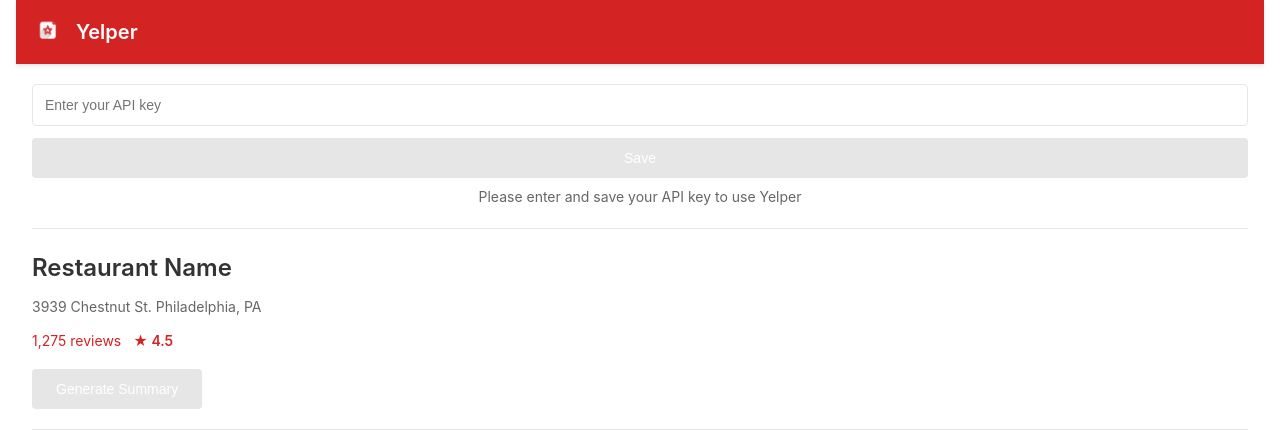
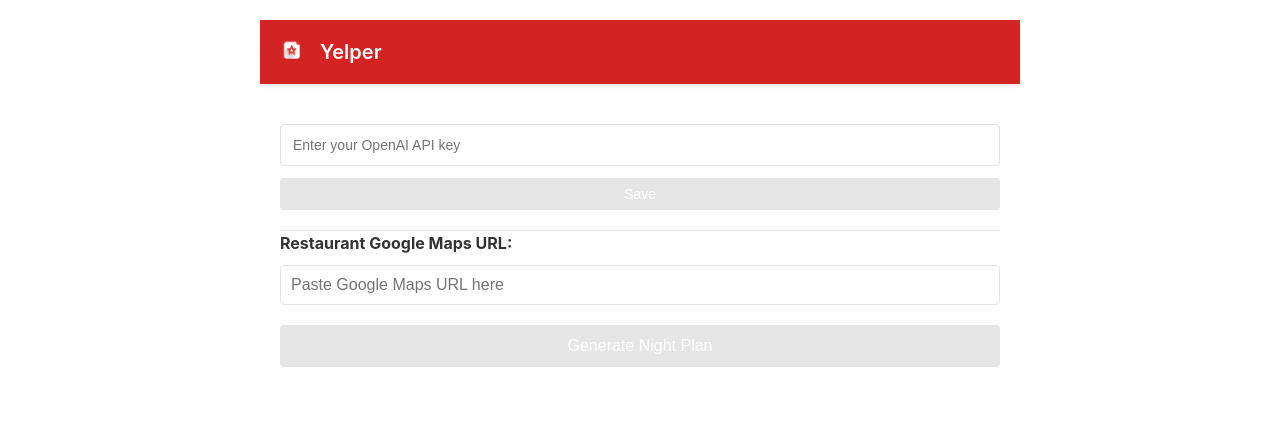
Before and after one commit to hajoon00/3500-team9, a React (Vite) app: page / in a window 1280 px wide. Shown: the top 448 px of the page. Built offline with nearby package versions, Linux system fonts and the light colour scheme.

Commit message:
initial commit

```diff
--- a/src/App.css
+++ b/src/App.css
@@ -31,7 +31,9 @@
 }
 
 .container {
-  padding: 0 16px;
+  max-width: 800px;
+  margin: 0 auto;
+  padding: 20px;
 }
 
 /* Header Styles */
@@ -178,9 +180,11 @@
 
 /* Error Message */
 .error {
+  margin-top: 20px;
+  padding: 10px;
+  background-color: #ffebee;
   color: var(--error-color);
-  font-size: 14px;
-  margin-top: 8px;
+  border-radius: 4px;
 }
 
 /* Loading State */
@@ -271,22 +275,194 @@
 .save-api-key-button {
   flex: 1;
   min-width: auto;
+  background-color: var(--primary-color);
+  color: white;
+  border: none;
+  padding: 8px 16px;
+  border-radius: 4px;
+  cursor: pointer;
+}
+
+.save-api-key-button:disabled {
+  background-color: var(--border-color);
+  cursor: not-allowed;
 }
 
 .cancel-button {
   background-color: transparent;
   color: var(--text-light);
   border: 1px solid var(--border-color);
-  min-width: auto;
+  padding: 8px 16px;
+  border-radius: 4px;
+  cursor: pointer;
 }
 
 .cancel-button:hover {
   background-color: var(--border-color);
 }
 
-.api-key-message {
+.input-group {
+  margin-bottom: 20px;
+}
+
+.input-group label {
+  display: block;
+  margin-bottom: 8px;
+  font-weight: bold;
+  color: var(--text-color);
+}
+
+.input-group input {
+  width: 100%;
+  padding: 10px;
+  border: 1px solid var(--border-color);
+  border-radius: 4px;
+  font-size: 16px;
+  transition: border-color 0.2s;
+}
+
+.input-group input:focus {
+  outline: none;
+  border-color: var(--primary-color);
+}
+
+.generate-button {
+  width: 100%;
+  padding: 12px;
+  background-color: var(--primary-color);
+  color: white;
+  border: none;
+  border-radius: 4px;
+  font-size: 16px;
+  cursor: pointer;
+  transition: background-color 0.3s;
+}
+
+.generate-button:disabled {
+  background-color: var(--border-color);
+  cursor: not-allowed;
+}
+
+.generate-button:hover:not(:disabled) {
+  background-color: var(--secondary-color);
+}
+
+.suggestions-container {
+  margin-top: 30px;
+  background-color: var(--background-color);
+  border: 1px solid var(--border-color);
+  border-radius: 8px;
+  box-shadow: var(--shadow);
+  overflow: hidden;
+}
+
+.suggestions-title {
+  background-color: var(--primary-color);
+  color: white;
+  padding: 16px;
+  margin: 0;
+  font-size: 18px;
+  font-weight: 600;
+}
+
+.suggestions {
+  padding: 20px;
+}
+
+.night-plan-section {
+  margin-bottom: 24px;
+  padding: 16px;
+  background-color: #f8f8f8;
+  border-radius: 8px;
+  border: 1px solid var(--border-color);
+}
+
+.night-plan-section:last-child {
+  margin-bottom: 0;
+}
+
+.section-title {
+  color: var(--primary-color);
+  font-size: 16px;
+  font-weight: 600;
+  margin-bottom: 16px;
+  padding-bottom: 8px;
+  border-bottom: 2px solid var(--primary-color);
+}
+
+.section-content {
+  display: flex;
+  flex-direction: column;
+  gap: 12px;
+}
+
+.stop-info {
+  background-color: white;
+  border-radius: 4px;
+  border: 1px solid var(--border-color);
+  padding: 12px;
+  margin-bottom: 8px;
+}
+
+.stop-header {
+  display: flex;
+  justify-content: space-between;
+  align-items: center;
+  margin-bottom: 8px;
+}
+
+.stop-name {
+  font-weight: 600;
+  color: var(--primary-color);
+  font-size: 16px;
+}
+
+.stop-order {
+  background-color: var(--primary-color);
+  color: white;
+  padding: 4px 8px;
+  border-radius: 12px;
+  font-size: 12px;
+  font-weight: 600;
+}
+
+.stop-address {
+  color: var(--text-light);
   font-size: 14px;
+  margin-bottom: 8px;
+}
+
+.stop-explanation {
+  font-style: italic;
   color: var(--text-light);
+  font-size: 14px;
+  padding: 8px;
+  background-color: #f1f8e9;
+  border-radius: 4px;
+  border: 1px solid #c5e1a5;
+}
+
+.routing-arrow {
+  display: flex;
+  align-items: center;
+  justify-content: center;
+  padding: 8px;
+  margin: 8px 0;
+  color: var(--primary-color);
+}
+
+.routing-arrow:before {
+  content: "↓";
+  font-size: 24px;
+  color: var(--primary-color);
+}
+
+.routing-info {
+  background-color: #e3f2fd;
+  border: 1px solid #90caf9;
+  border-radius: 4px;
+  padding: 8px 12px;
+  color: var(--text-color);
+  font-size: 14px;
   text-align: center;
-  margin-top: 8px;
 }
--- a/src/App.tsx
+++ b/src/App.tsx
@@ -1,34 +1,15 @@
-import React, { useState, useEffect } from "react";
+import { useState, useEffect } from "react";
 import "./App.css";
-//dummy data
-const restaurant = {
-  name: "Restaurant Name",
-  address: "3939 Chestnut St. Philadelphia, PA",
-  reviews: 1275,
-  rating: 4.5,
-  summaryCount: 500,
-  goodPct: 77,
-  bestPart: ["bestPart1", "bestPart2"],
-  potentialFlaws: ["flaw1", "flaw2"],
-  bestDishes: ["bestdish1", "bestdish2"],
-};
-
-function getBarColor(pct: number): string {
-  if (pct >= 80) return "#4caf50";
-  if (pct >= 60) return "#ffeb3b";
-  if (pct >= 40) return "#ff9800";
-  return "#f44336";
-}
 
 function App() {
   const logoUrl = "images/logo.png";
-
+  const [restaurantUrl, setRestaurantUrl] = useState("");
+  const [apiKey, setApiKey] = useState("");
+  const [isApiKeySaved, setIsApiKeySaved] = useState(false);
+  const [isEditing, setIsEditing] = useState(false);
+  const [suggestions, setSuggestions] = useState<string | null>(null);
+  const [error, setError] = useState<string | null>(null);
   const [loading, setLoading] = useState(false);
-  const [error, setError] = useState<string | null>(null);
-  const [summary, setSummary] = useState<typeof restaurant | null>(null);
-  const [apiKey, setApiKey] = useState<string>("");
-  const [isApiKeySaved, setIsApiKeySaved] = useState<boolean>(false);
-  const [isEditing, setIsEditing] = useState<boolean>(false);
 
   // Load API key on component mount
   useEffect(() => {
@@ -66,37 +47,149 @@
     });
   };
 
-  const handleSummarize = async () => {
+  const handleGenerate = async () => {
     if (!isApiKeySaved) {
       setError("Please save your API key first");
       return;
     }
 
+    if (!restaurantUrl) {
+      setError("Please enter a restaurant URL");
+      return;
+    }
+
     setLoading(true);
     setError(null);
+    setSuggestions(null);
 
-    //try catch for fetch, dummy for now
     try {
-      setSummary(restaurant);
-    } catch (err: any) {
-      setError(err.message || "error");
+      const response = await fetch(
+        "https://api.openai.com/v1/chat/completions",
+        {
+          method: "POST",
+          headers: {
+            "Content-Type": "application/json",
+            Authorization: `Bearer ${apiKey}`,
+          },
+          body: JSON.stringify({
+            model: "gpt-3.5-turbo",
+            messages: [
+              {
+                role: "system",
+                content:
+                  "You are a helpful nightlife planning assistant. Keep responses concise.",
+              },
+              {
+                role: "user",
+                content: `I'm planning a night out starting at this restaurant: ${restaurantUrl}. Please recommend a fun night plan with places nearby for: Dessert Drinks (cocktail/wine/beer bar) Dancing or live music (if available) For each spot, provide:
+                The place name and address The optimal visiting order & simple walking/rideshare routing A one-sentence explanation of why it fits at that point in the night Focus on options within easy walking distance from each other where possible. Make it concise.
+
+                response format: name: Place name
+address: Full address
+order: Which number stop this is (1, 2, 3, etc.)
+routing_from_previous: Simple walking or rideshare directions from the previous stop
+why_this_stop: One-sentence explanation of why it fits at that point in the night`,
+              },
+            ],
+            temperature: 0.7,
+            max_tokens: 1000,
+          }),
+        }
+      );
+
+      if (!response.ok) {
+        throw new Error("Failed to generate night plan");
+      }
+
+      const data = await response.json();
+      setSuggestions(data.choices[0].message.content);
+    } catch (err) {
+      setError(err instanceof Error ? err.message : "An error occurred");
     } finally {
       setLoading(false);
     }
   };
 
+  const formatSuggestions = (text: string) => {
+    // Split the text into main sections (Dessert, Drinks, Dancing)
+    const mainSections = text.split(/\n(?=Dessert|Drinks|Dancing)/);
+
+    return mainSections.map((section, index) => {
+      const lines = section.split("\n");
+      const title = lines[0].trim();
+      const content = lines.slice(1);
+
+      // Process each stop in the section
+      const stops = [];
+      let currentStop = null;
+
+      for (const line of content) {
+        if (line.startsWith("name:")) {
+          if (currentStop) {
+            stops.push(currentStop);
+          }
+          currentStop = {
+            name: line.replace("name:", "").trim(),
+            address: "",
+            order: "",
+            routing: "",
+            explanation: "",
+          };
+        } else if (currentStop) {
+          if (line.startsWith("address:")) {
+            currentStop.address = line.replace("address:", "").trim();
+          } else if (line.startsWith("order:")) {
+            currentStop.order = line.replace("order:", "").trim();
+          } else if (line.startsWith("routing_from_previous:")) {
+            currentStop.routing = line
+              .replace("routing_from_previous:", "")
+              .trim();
+          } else if (line.startsWith("why_this_stop:")) {
+            currentStop.explanation = line.replace("why_this_stop:", "").trim();
+          }
+        }
+      }
+      if (currentStop) {
+        stops.push(currentStop);
+      }
+
+      return (
+        <div key={index} className="night-plan-section">
+          <h3 className="section-title">{title}</h3>
+          <div className="section-content">
+            {stops.map((stop, stopIndex) => (
+              <div key={stopIndex}>
+                <div className="stop-info">
+                  <div className="stop-header">
+                    <span className="stop-name">{stop.name}</span>
+                    <span className="stop-order">Stop {stop.order}</span>
+                  </div>
+                  <div className="stop-address">{stop.address}</div>
+                  <div className="stop-explanation">{stop.explanation}</div>
+                </div>
+                {stopIndex < stops.length - 1 && (
+                  <>
+                    <div className="routing-arrow" />
+                    <div className="routing-info">{stop.routing}</div>
+                  </>
+                )}
+              </div>
+            ))}
+          </div>
+        </div>
+      );
+    });
+  };
+
   return (
     <div className="App">
-      {/* Header */}
       <header className="app-header">
         <img src={logoUrl} alt="Logo" className="app-logo" />
         <h1>Yelper</h1>
       </header>
 
-      {/* Restaurant Header */}
       <div className="container">
-        {/* API Key Section */}
-        <section className="api-key-section">
+        <div className="api-key-section">
           {isApiKeySaved && !isEditing ? (
             <div className="api-key-saved">
               <div className="api-key-status">
@@ -112,7 +205,7 @@
                 type="password"
                 value={apiKey}
                 onChange={handleApiKeyChange}
-                placeholder="Enter your API key"
+                placeholder="Enter your OpenAI API key"
                 className="api-key-field"
               />
               <div className="api-key-buttons">
@@ -131,77 +224,33 @@
               </div>
             </div>
           )}
-          {!isApiKeySaved && !isEditing && (
-            <div className="api-key-message">
-              <p>Please enter and save your API key to use Yelper</p>
-            </div>
-          )}
-        </section>
+        </div>
 
-        {/* Restaurant Info */}
-        <section className="restaurant-info">
-          <div className="centered-section">
-            <div className="details">
-              <h2>{restaurant.name}</h2>
-              <p className="address">{restaurant.address}</p>
-              <p className="meta">
-                <a href="#reviews">
-                  {restaurant.reviews.toLocaleString()} reviews
-                </a>
-                <span className="star">★ {restaurant.rating}</span>
-              </p>
-            </div>
-            {/* Button */}
-            <div className="summarize-control">
-              <button
-                onClick={handleSummarize}
-                disabled={loading || !isApiKeySaved}
-              >
-                {loading ? "Summarizing…" : "Generate Summary"}
-              </button>
-              {error && <p className="error">{error}</p>}
-            </div>
+        <div className="input-group">
+          <label>Restaurant Google Maps URL:</label>
+          <input
+            type="text"
+            value={restaurantUrl}
+            onChange={(e) => setRestaurantUrl(e.target.value)}
+            placeholder="Paste Google Maps URL here"
+          />
+        </div>
+
+        <button
+          onClick={handleGenerate}
+          disabled={loading || !restaurantUrl || !isApiKeySaved}
+          className="generate-button"
+        >
+          {loading ? "Generating..." : "Generate Night Plan"}
+        </button>
+
+        {error && <div className="error">{error}</div>}
+
+        {suggestions && (
+          <div className="suggestions-container">
+            <h2 className="suggestions-title">Your Night Plan</h2>
+            <div className="suggestions">{formatSuggestions(suggestions)}</div>
           </div>
-        </section>
-
-        {summary && (
-          <>
-            {/* Percentage Good/Bad Bar */}
-            <section className="rating-bar">
-              <div className="bar">
-                <div
-                  className="fill"
-                  style={{
-                    width: `${restaurant.goodPct}%`,
-                    backgroundColor: getBarColor(restaurant.goodPct),
-                  }}
-                />
-              </div>
-              <span className="good-label">
-                {restaurant.goodPct}% good reviews
-              </span>
-            </section>
-
-            {/* Summary Sections */}
-            <section className="summaries">
-              <div className="summary-block">
-                <h3>Restaurant Highlights</h3>
-                <p className="Best Part">{restaurant.bestPart.join(", ")}</p>
-              </div>
-              <div className="summary-block">
-                <h3>Potential Flaws</h3>
-                <p className="Potential Flaws">
-                  {restaurant.potentialFlaws.join(", ")}
-                </p>
-              </div>
-              <div className="summary-block">
-                <h3>Popular Dishes</h3>
-                <p className="Best Dishes">
-                  {restaurant.bestDishes.join(", ")}
-                </p>
-              </div>
-            </section>
-          </>
         )}
       </div>
     </div>
```
Also changed, not shown: src/background.ts (added, +19 -0 lines), manifest.json (added), 2 other files (tests, documents, lock files or other folders).
